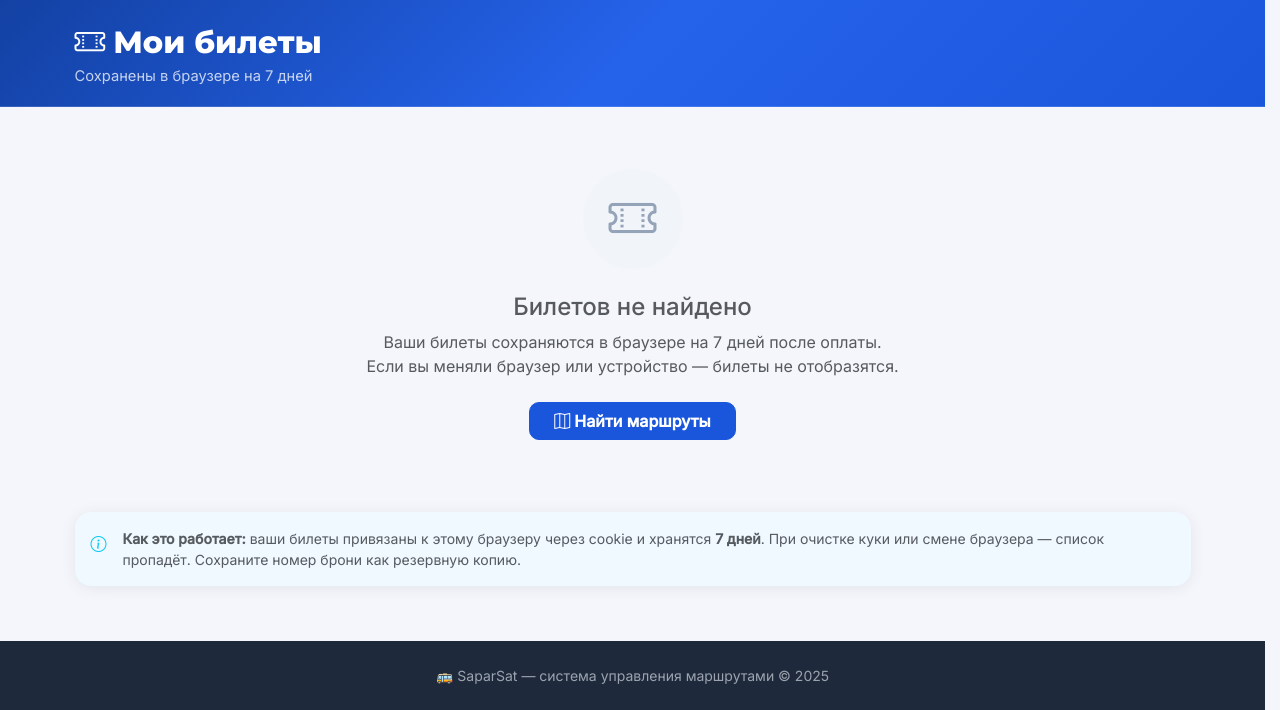
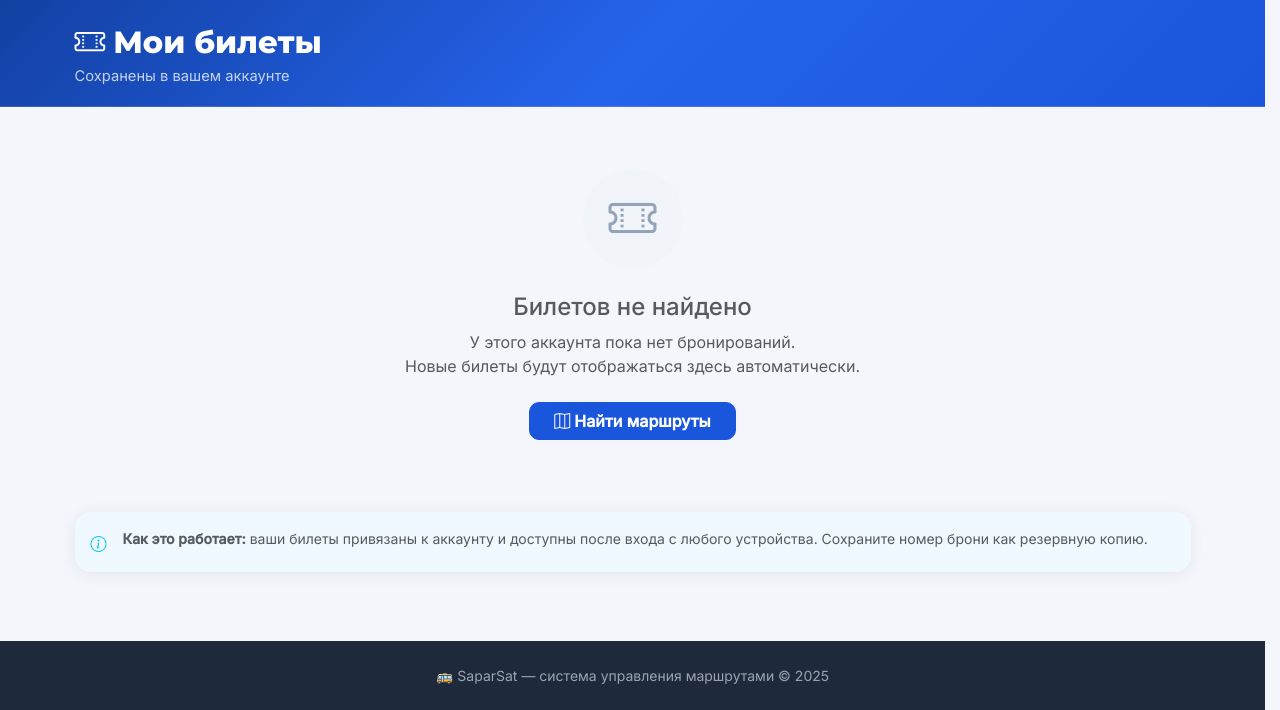
Before and after one commit to asanElzhanov/bus_station, a Django app: page /bookings/my/ in a window 1280 px wide. Shown: the part 90-800 px from the top of the page. Run offline with Django 4.2, Linux system fonts and the light colour scheme; a user stored in the database is signed in; data comes from the database, SQL or seed files in the repository.

Commit message:
booking by user id

```diff
--- a/bookings/admin.py
+++ b/bookings/admin.py
@@ -5,10 +5,10 @@ from .models import Booking
 @admin.register(Booking)
 class BookingAdmin(admin.ModelAdmin):
     list_display  = ('id', 'route', 'from_stop', 'to_stop', 'seat',
-                     'travel_date', 'customer_name', 'phone', 'status',
+                     'travel_date', 'customer_name', 'phone', 'user', 'status',
                      'price', 'created_at')
     list_filter   = ('status', 'travel_date', 'route')
-    search_fields = ('customer_name', 'phone', 'cookie_token')
+    search_fields = ('customer_name', 'phone', 'cookie_token', 'user__email')
     date_hierarchy = 'travel_date'
     list_editable  = ('status',)
     readonly_fields = ('created_at', 'cookie_token')
@@ -18,7 +18,7 @@ class BookingAdmin(admin.ModelAdmin):
                        'travel_date', 'status', 'price')
         }),
         ('Клиент', {
-            'fields': ('customer_name', 'phone', 'extra_info')
+            'fields': ('customer_name', 'phone', 'extra_info', 'user')
         }),
         ('Системное', {
             'fields': ('cookie_token', 'created_at'),
--- a/bookings/cookie_utils.py
+++ b/bookings/cookie_utils.py
@@ -2,10 +2,12 @@
 Утилиты для работы с куки гостевых билетов.
 
 Схема:
-  - При каждом создании брони её UUID cookie_token добавляется
-    в куки браузера (список токенов, JSON, TTL=7 дней).
-  - При просмотре «Мои билеты» читаем список токенов из куки
-    и делаем Booking.objects.filter(cookie_token__in=tokens).
+    - При каждом создании гостевой брони её UUID cookie_token добавляется
+        в куки браузера (список токенов, JSON, TTL=7 дней).
+    - Для авторизованных пользователей брони сохраняются на аккаунт,
+        а куки не используются.
+    - При просмотре «Мои билеты» гостя читаем список токенов из куки
+        и делаем Booking.objects.filter(cookie_token__in=tokens).
   - Каждый раз при чтении куки TTL сбрасывается на 7 дней заново.
 """
 
--- a/bookings/views.py
+++ b/bookings/views.py
@@ -2,10 +2,11 @@
 Booking views.
 
 Новое:
-    - При создании брони cookie_token пишется в куки (7 дней).
-  - MyBookingsView — публичная страница «Мои билеты» по куки.
-  - GuestRefundView — возврат билета гостем (до отправления).
-  - Проверка is_boarding_allowed / is_alighting_allowed при создании брони.
+    - Для гостей брони сохраняются по cookie_token (7 дней).
+    - Для авторизованных пользователей брони привязываются к аккаунту.
+    - MyBookingsView — страница «Мои билеты» по аккаунту или по cookie.
+    - GuestRefundView — возврат билета гостем или владельцем аккаунта.
+    - Проверка is_boarding_allowed / is_alighting_allowed при создании брони.
 """
 
 from datetime import date, datetime, timedelta
@@ -122,6 +123,7 @@ class BookingCreateView(View):
                     customer_name=form.cleaned_data['customer_name'],
                     phone=form.cleaned_data['phone'],
                     extra_info=form.cleaned_data.get('extra_info', ''),
+                    user=request.user if request.user.is_authenticated else None,
                     status=Booking.Status.BOOKED,
                 )
         except IntegrityError:
@@ -137,8 +139,9 @@ class BookingCreateView(View):
 
         messages.success(request, f'Билет успешно забронирован. Номер брони: #{booking.pk}.')
         resp = redirect('bookings:confirm', pk=booking.pk)
-        tokens = get_guest_tokens(request)
-        add_guest_token(resp, tokens, str(booking.cookie_token))
+        if not request.user.is_authenticated:
+            tokens = get_guest_tokens(request)
+            add_guest_token(resp, tokens, str(booking.cookie_token))
         return resp
 
 
@@ -147,10 +150,11 @@ class BookingConfirmView(View):
 
     def get(self, request, pk):
         booking = get_object_or_404(Booking, pk=pk)
-        tokens  = get_guest_tokens(request)
         resp    = render(request, 'bookings/confirm.html', {'booking': booking})
-        # Обновляем TTL куки при каждом просмотре подтверждения
-        refresh_guest_tokens(resp, tokens)
+        if not request.user.is_authenticated:
+            tokens = get_guest_tokens(request)
+            # Обновляем TTL куки при каждом просмотре подтверждения
+            refresh_guest_tokens(resp, tokens)
         return resp
 
 
@@ -158,27 +162,36 @@ class BookingConfirmView(View):
 
 class MyBookingsView(View):
     """
-    Публичная страница — показывает все брони из куки браузера.
-    Не требует авторизации.
-    TTL куки сбрасывается на 7 дней при каждом посещении.
+    Показывает брони из аккаунта для авторизованных пользователей.
+    Для гостей показывает брони из cookie браузера.
+    TTL куки сбрасывается на 7 дней при каждом посещении гостевой страницы.
     """
 
     def get(self, request):
-        tokens   = get_guest_tokens(request)
         bookings = []
-        if tokens:
+        tokens = []
+        if request.user.is_authenticated:
             bookings = list(
-                Booking.objects.filter(cookie_token__in=tokens)
+                Booking.objects.filter(user=request.user)
                 .select_related('route', 'seat', 'from_stop', 'to_stop')
                 .order_by('-created_at')
             )
+        else:
+            tokens = get_guest_tokens(request)
+            if tokens:
+                bookings = list(
+                    Booking.objects.filter(cookie_token__in=tokens)
+                    .select_related('route', 'seat', 'from_stop', 'to_stop')
+                    .order_by('-created_at')
+                )
         now = datetime.now()
         resp = render(request, 'bookings/my_bookings.html', {
             'bookings': bookings,
             'now': now,
         })
-        # Сброс TTL на 7 дней при каждом посещении
-        refresh_guest_tokens(resp, tokens)
+        if tokens:
+            # Сброс TTL на 7 дней при каждом посещении гостевой страницы
+            refresh_guest_tokens(resp, tokens)
         return resp
 
 
@@ -186,25 +199,29 @@ class MyBookingsView(View):
 
 class GuestRefundView(View):
     """
-    Гость возвращает свой билет.
+    Гость или авторизованный пользователь возвращает свой билет.
     Проверяем:
-      1. Токен в куки браузера совпадает с cookie_token брони.
+      1. Токен в куки браузера совпадает с cookie_token брони
+         или бронь принадлежит текущему аккаунту.
       2. Текущее время < время отправления первой остановки.
     """
 
+    def _has_access(self, request, booking):
+        if request.user.is_authenticated and booking.user_id == request.user.id:
+            return True
+        tokens = get_guest_tokens(request)
+        return str(booking.cookie_token) in tokens
+
     def get(self, request, token):
         booking = get_object_or_404(Booking, cookie_token=token)
-        tokens  = get_guest_tokens(request)
-        if str(booking.cookie_token) not in tokens:
-            messages.error(request, 'Билет не найден в вашем браузере.')
+        if not self._has_access(request, booking):
+            messages.error(request, 'Нет доступа к этому билету.')
             return redirect('bookings:my')
         return render(request, 'bookings/refund_confirm.html', {'booking': booking})
 
     def post(self, request, token):
         booking = get_object_or_404(Booking, cookie_token=token)
-        tokens  = get_guest_tokens(request)
-
-        if str(booking.cookie_token) not in tokens:
+        if not self._has_access(request, booking):
             messages.error(request, 'Нет прав на возврат этого билета.')
             return redirect('bookings:my')
 
--- a/templates/bookings/my_bookings.html
+++ b/templates/bookings/my_bookings.html
@@ -5,7 +5,11 @@
 <div class="page-header">
     <div class="container">
         <h1><i class="bi bi-ticket-perforated me-2"></i>Мои билеты</h1>
+        {% if request.user.is_authenticated %}
+        <p class="mb-0 opacity-75">Сохранены в вашем аккаунте</p>
+        {% else %}
         <p class="mb-0 opacity-75">Сохранены в браузере на 7 дней</p>
+        {% endif %}
     </div>
 </div>
 
@@ -120,23 +124,35 @@
             <i class="bi bi-ticket-perforated" style="font-size:3rem;color:#94a3b8;"></i>
         </div>
         <h4 class="text-muted">Билетов не найдено</h4>
+        {% if request.user.is_authenticated %}
+        <p class="text-muted mb-4">
+            У этого аккаунта пока нет бронирований.<br>
+            Новые билеты будут отображаться здесь автоматически.
+        </p>
+        {% else %}
         <p class="text-muted mb-4">
             Ваши билеты сохраняются в браузере на 7 дней после оплаты.<br>
             Если вы меняли браузер или устройство — билеты не отобразятся.
         </p>
+        {% endif %}
         <a href="{% url 'routes:list' %}" class="btn btn-primary px-4">
             <i class="bi bi-map me-1"></i>Найти маршруты
         </a>
     </div>
     {% endif %}
 
-    <!-- Пояснение про куки -->
+    <!-- Пояснение про хранение -->
     <div class="card border-0 mt-4" style="background:#f0f9ff;">
         <div class="card-body p-3 d-flex gap-3 align-items-start">
             <i class="bi bi-info-circle text-info flex-shrink-0 mt-1"></i>
             <div class="small text-muted">
+                {% if request.user.is_authenticated %}
+                <strong>Как это работает:</strong> ваши билеты привязаны к аккаунту и доступны после входа с любого устройства.
+                Сохраните номер брони как резервную копию.
+                {% else %}
                 <strong>Как это работает:</strong> ваши билеты привязаны к этому браузеру через cookie и хранятся <strong>7 дней</strong>.
                 При очистке куки или смене браузера — список пропадёт. Сохраните номер брони как резервную копию.
+                {% endif %}
             </div>
         </div>
     </div>
```
Also changed, not shown: bookings/models.py (+13 -2 lines), payments/views.py (+5 -4 lines), bookings/migrations/0003_booking_user.py (added).
